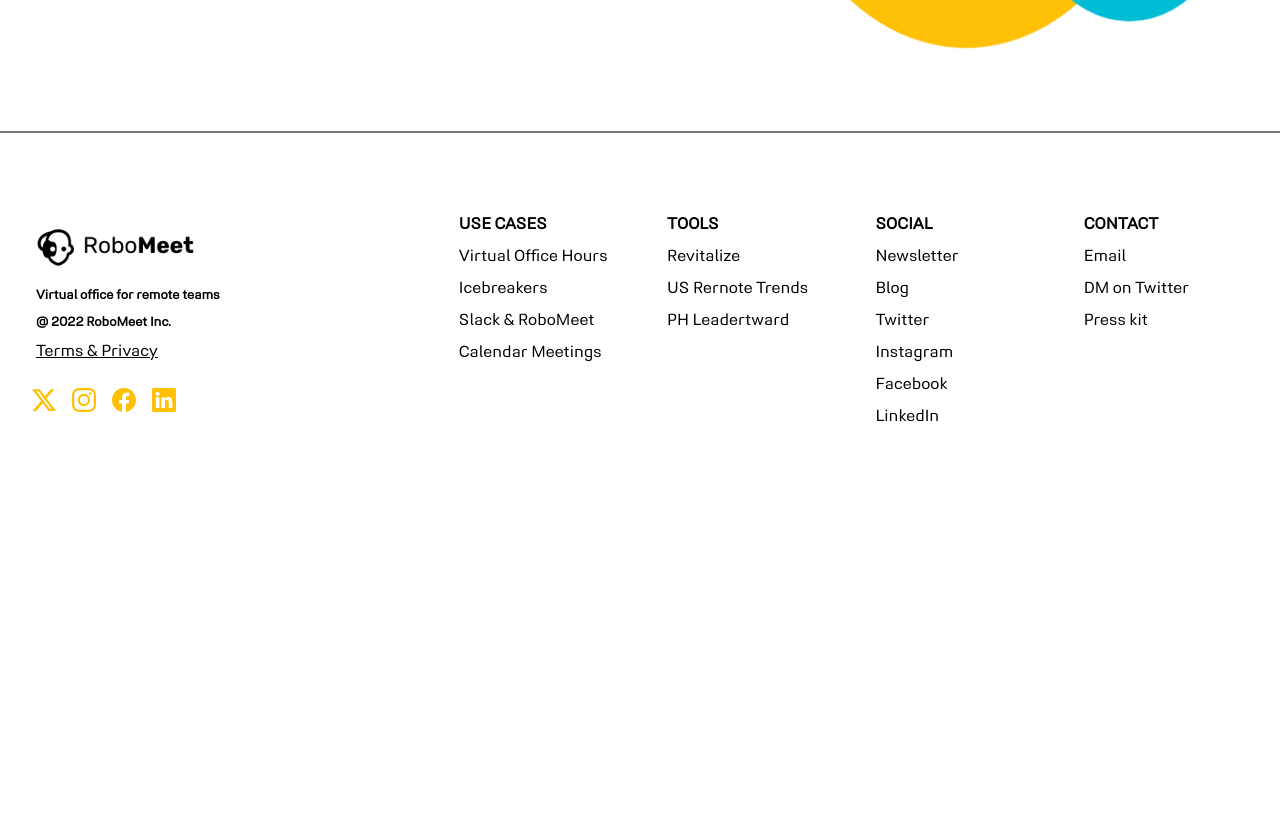
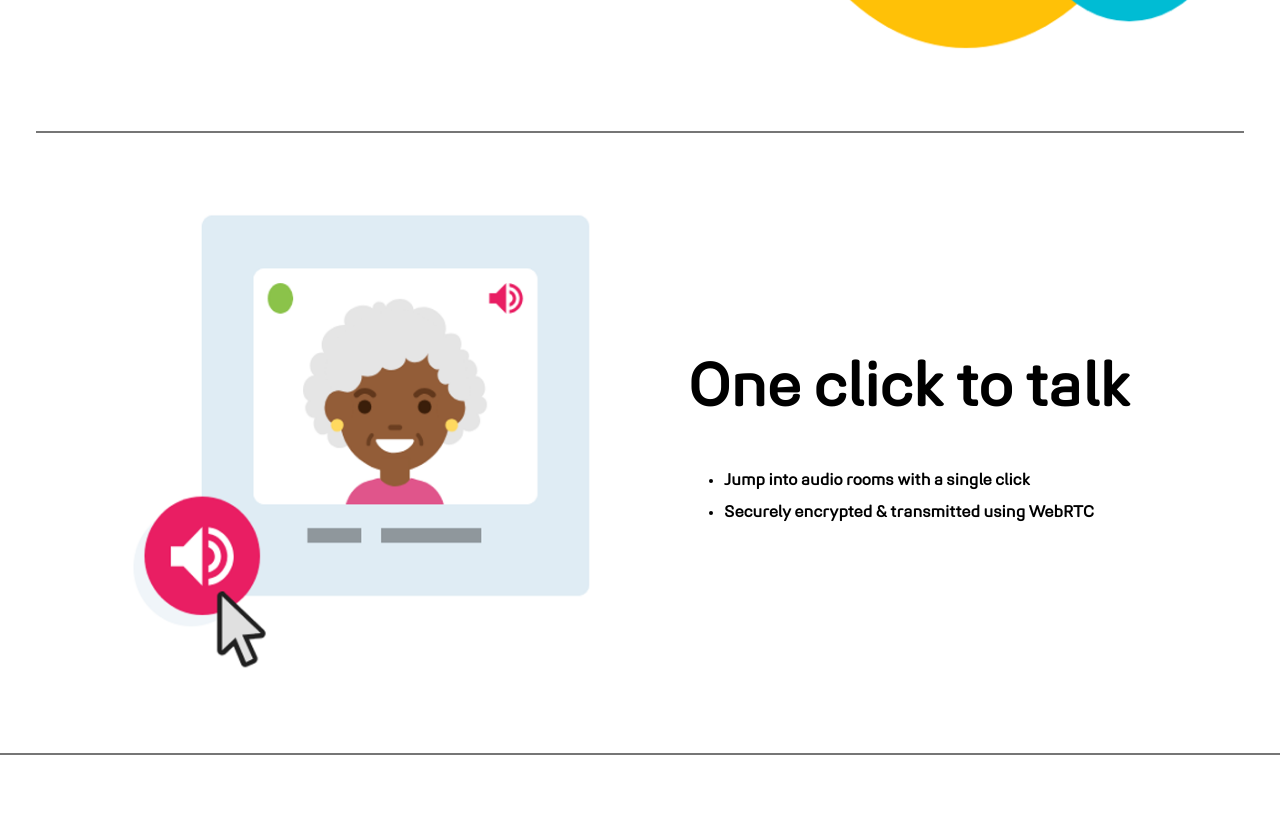
Before and after one commit to ErickLimaS/remote-virtual-office-landpage, a Next.js app: page / in a window 1280 px wide. Shown: the part 700-1537 px from the top of the page. Before the commit the page ends 1193 px from the top, so only its background shows below. Built offline with nearby package versions, Linux system fonts and the light colour scheme.

Commit message:
feat(home): Add ClickToTalk Section component to Home page

```diff
--- /dev/null
+++ b/app/components/HomePage/ClickToTalkOutroSection/index.tsx
@@ -0,0 +1,19 @@
+import React from "react";
+import OutroSectionContainer from "../OutroSectionContainer";
+
+function ClickToTalkOutroSection() {
+  return (
+    <OutroSectionContainer
+      additionalMarginOnSection={true}
+      imgSrc="/imgs/homepage/one-click-to-talk.png"
+      imgAlt="One click to talk"
+      heading="One click to talk"
+      itemsList={[
+        "Jump into audio rooms with a single click",
+        "Securely encrypted & transmitted using WebRTC",
+      ]}
+    />
+  );
+}
+
+export default ClickToTalkOutroSection;
--- /dev/null
+++ b/app/components/HomePage/OutroSectionContainer/index.tsx
@@ -0,0 +1,43 @@
+import Image from "next/image";
+import React from "react";
+
+function OutroSectionContainer({
+  imgSrc,
+  imgAlt,
+  heading,
+  itemsList,
+  additionalMarginOnSection,
+}: {
+  imgSrc: string;
+  imgAlt: string;
+  heading: string;
+  itemsList: string[];
+  additionalMarginOnSection?: boolean;
+}) {
+  return (
+    <section
+      className={
+        "grid md:grid-cols-2 gap-4 lg:gap-24 mt-20 pt-20 border-t-2 border-[#767676] " +
+        (additionalMarginOnSection == true ? "px-6 sm:px-24 md:px-8 lg:px-24" : "")
+      }
+    >
+      <div className="relative max-h-[576px] w-full aspect-[5/5]">
+        <Image src={imgSrc} alt={imgAlt} fill quality={100} />
+      </div>
+
+      <div className="flex flex-col gap-y-12 my-auto">
+        <h2 className="text-5xl sm:text-6xl font-black max-md:text-center">{heading}</h2>
+
+        <ul className="list-disc ml-9 space-y-2 ">
+          {itemsList.map((item) => (
+            <li key={item} className="font-bold">
+              {item}
+            </li>
+          ))}
+        </ul>
+      </div>
+    </section>
+  );
+}
+
+export default OutroSectionContainer;
--- a/app/page.tsx
+++ b/app/page.tsx
@@ -1,9 +1,12 @@
+import ClickToTalkOutroSection from "./components/HomePage/ClickToTalkOutroSection";
 import HeroSection from "./components/HomePage/HeroSection";
 
 export default function Home() {
   return (
     <main className="container my-20">
       <HeroSection />
+
+      <ClickToTalkOutroSection />
     </main>
   );
 }
```
Also changed, not shown: public/imgs/homepage/one-click-to-talk.png (added).
